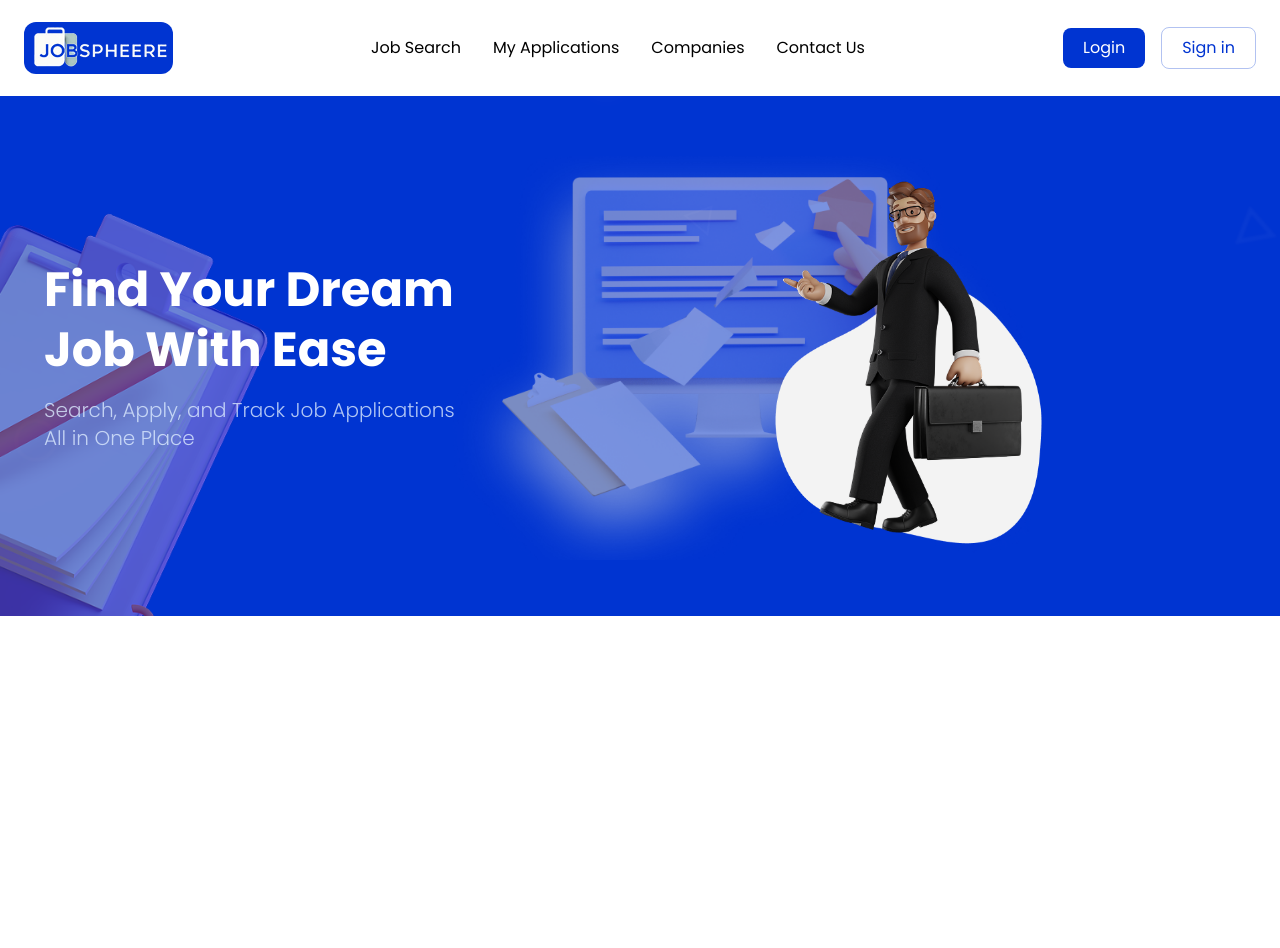
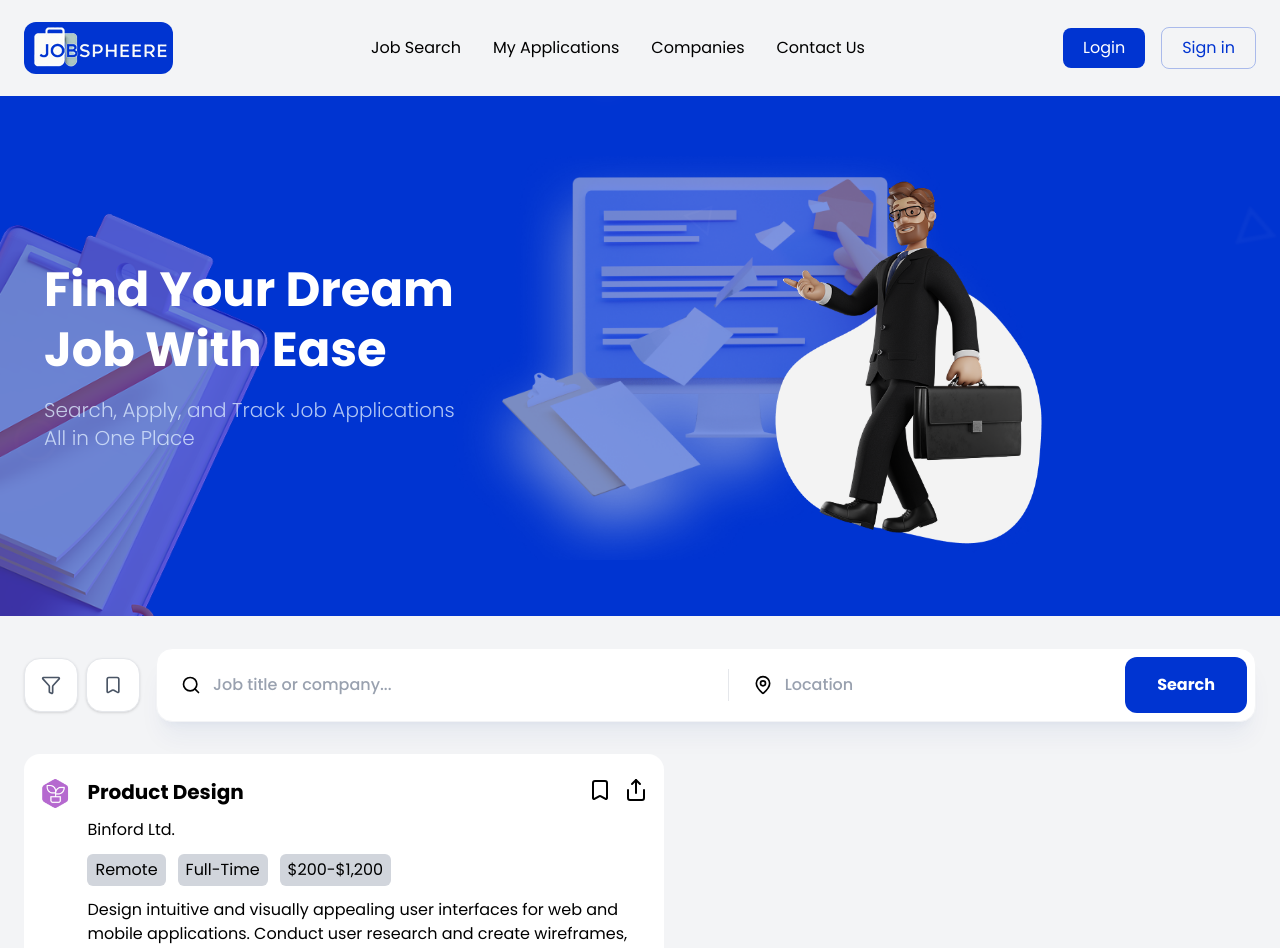
Before and after one commit to bemnet-21/CSEC_DEV_BOOTCAMP, a React (Vite) app in the folder jobsphere/: page / in a window 1280 px wide. Shown: the top 948 px of the page. Before the commit the page ends 800 px from the top, so only its background shows below. Built offline with nearby package versions, Linux system fonts and the light colour scheme.

Commit message:
feat(landing): implement search and jobcard

```diff
--- a/jobsphere/src/App.tsx
+++ b/jobsphere/src/App.tsx
@@ -1,13 +1,69 @@
+import { Bookmark, Filter, MapPin, Search } from 'lucide-react'
 import './App.css'
 import Hero from './components/Hero/Hero'
 import Header from './components/layout/Header'
+import JobCard from './components/Job/JobCard'
+import { JOBS } from './constants'
+import type { JobCardProps } from './interface'
 
 function App() {
-
+  const jobs: JobCardProps[] = JOBS
   return (
-    <section className='font-sans'>
+    <section className='font-sans min-h-screen bg-gray-100'>
       <Header />
       <Hero />
+
+      <main className='max-w-7xl mx-auto flex flex-col gap-y-8 px-4 sm:px-6 py-8'>
+
+        <div className='flex flex-col md:flex-row items-center gap-4 w-full'>
+
+          <div className='flex items-center gap-x-2 w-full md:w-auto'>
+            <div className='bg-white p-4 rounded-2xl shadow-sm border border-gray-200 cursor-pointer hover:bg-gray-50  flex-1 flex justify-center'>
+              <Filter className='text-gray-600' size={20} />
+            </div>
+
+            <div className='bg-white p-4 rounded-2xl shadow-sm border border-gray-200 cursor-pointer hover:bg-gray-50  flex-1 flex justify-center'>
+              <Bookmark className='text-gray-600' size={20} />
+            </div>
+          </div>
+
+          <form className='bg-white p-2 rounded-2xl shadow-xl shadow-blue-900/5 flex flex-col md:flex-row items-center gap-2 w-full border border-gray-100'>
+
+            <div className='flex-[1.5] flex items-center gap-x-3 px-4 py-3 w-full'>
+              <Search className=' shrink-0' size={20} />
+              <input
+                type='text'
+                placeholder='Job title or company...'
+                className='w-full focus:outline-none text-gray-700 placeholder:text-gray-400 font-medium bg-transparent text-sm sm:text-base'
+              />
+            </div>
+
+            <div className='hidden md:block w-px h-8 bg-gray-200' />
+
+            <div className='flex-1 flex items-center gap-x-3 px-4 py-3 w-full border-t md:border-t-0 border-gray-100'>
+              <MapPin className='shrink-0' size={20} />
+              <input
+                type='text'
+                placeholder='Location'
+                className='w-full focus:outline-none text-gray-700 placeholder:text-gray-400 font-medium bg-transparent text-sm sm:text-base'
+              />
+            </div>
+
+            <button className='bg-primaryBlue text-white px-8 py-3 md:py-4 rounded-xl font-bold transition-all w-full md:w-auto hover:brightness-110 active:scale-95 whitespace-nowrap'>
+              Search
+            </button>
+          </form>
+
+
+        </div>
+
+        {/* Jobs Grid/List */}
+        <div className='grid grid-cols-1 gap-4'>
+          {jobs.map((job) => (
+            <JobCard key={job.id} {...job} />
+          ))}
+        </div>
+      </main>
     </section>
   )
 }
--- /dev/null
+++ b/jobsphere/src/components/Filter/FilterCard.tsx
@@ -0,0 +1,11 @@
+import React from 'react'
+
+const FilterCard = () => {
+  return (
+    <div className='bg-white w-96 h-screen'>
+
+    </div>
+  )
+}
+
+export default FilterCard
--- /dev/null
+++ b/jobsphere/src/components/Job/JobCard.tsx
@@ -0,0 +1,35 @@
+import React from 'react'
+import type { JobCardProps } from '../../interface'
+import { Bookmark, Share } from 'lucide-react'
+
+const JobCard = ({ company_logo, company_name, job_title, tags, description } : JobCardProps) => {
+  return (
+    <div className='bg-white max-w-160 flex rounded-2xl gap-x-4 py-6 px-4'>
+      <div>
+        <img src={company_logo} className='w-64 sm:w-fit'/>
+      </div>
+      <div className='flex flex-col gap-y-3'>
+        <div className='flex justify-between'>
+            <div className='font-bold text-xl'>{job_title}</div>
+            <div className='flex gap-x-3'>
+                <Bookmark />
+                <Share />
+            </div>
+        </div>
+        <div>{company_name}</div>
+        <div className='flex flex-col gap-3 sm:flex-row'>
+            {
+                tags.map((tag) => (
+                    <div className='bg-gray-300 w-fit px-2 py-1 rounded-md'>
+                        {tag}
+                    </div>
+                ))
+            }
+        </div>
+        <div>{description}</div>
+      </div>
+    </div>
+  )
+}
+
+export default JobCard
--- /dev/null
+++ b/jobsphere/src/constants/index.ts
@@ -0,0 +1,10 @@
+export const JOBS = [
+    {
+        id: "1",
+        company_logo : "/assets/company1.png",
+        company_name : "Binford Ltd.",
+        job_title: "Product Design",
+        tags: ["Remote", "Full-Time", "$200-$1,200"],
+        description: "Design intuitive and visually appealing user interfaces for web and mobile applications. Conduct user research and create wireframes, prototypes, and mockups to improve user experience. Work closely with developers to implement designs."
+    }
+]
```
Also changed, not shown: jobsphere/src/interface/index.ts (+9 -0 lines), jobsphere/public/assets/company1.png (added).
